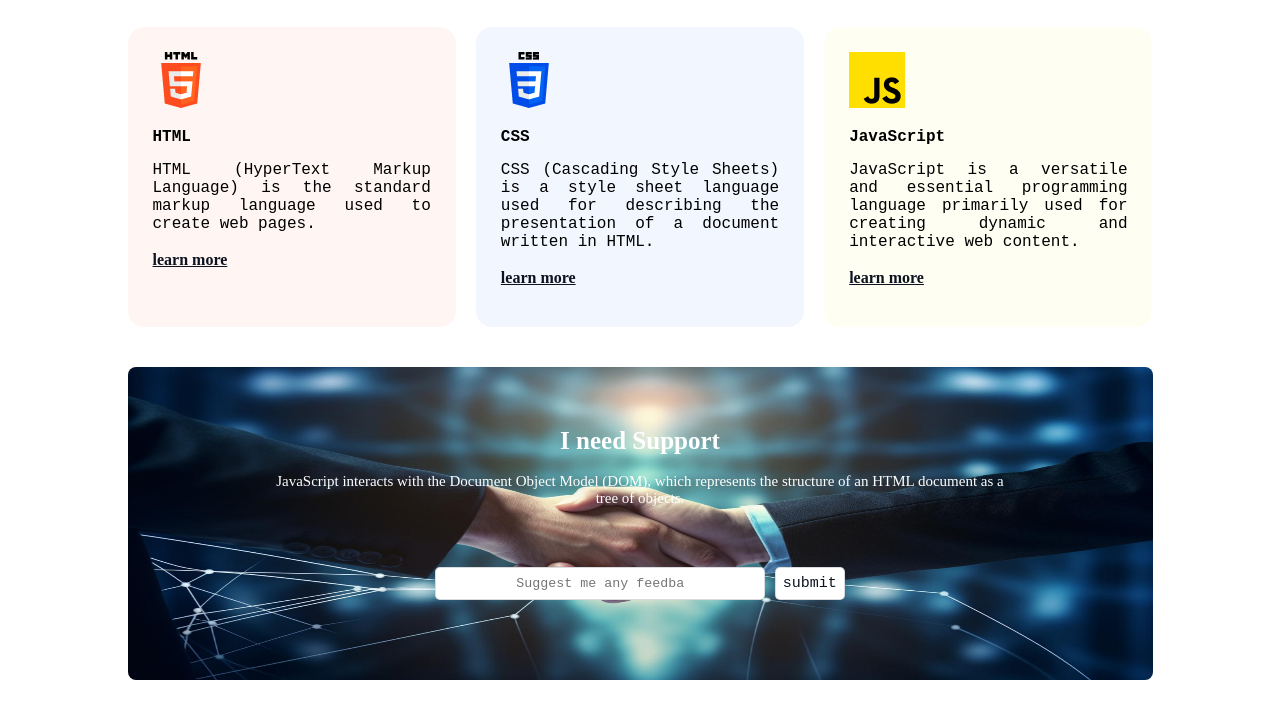
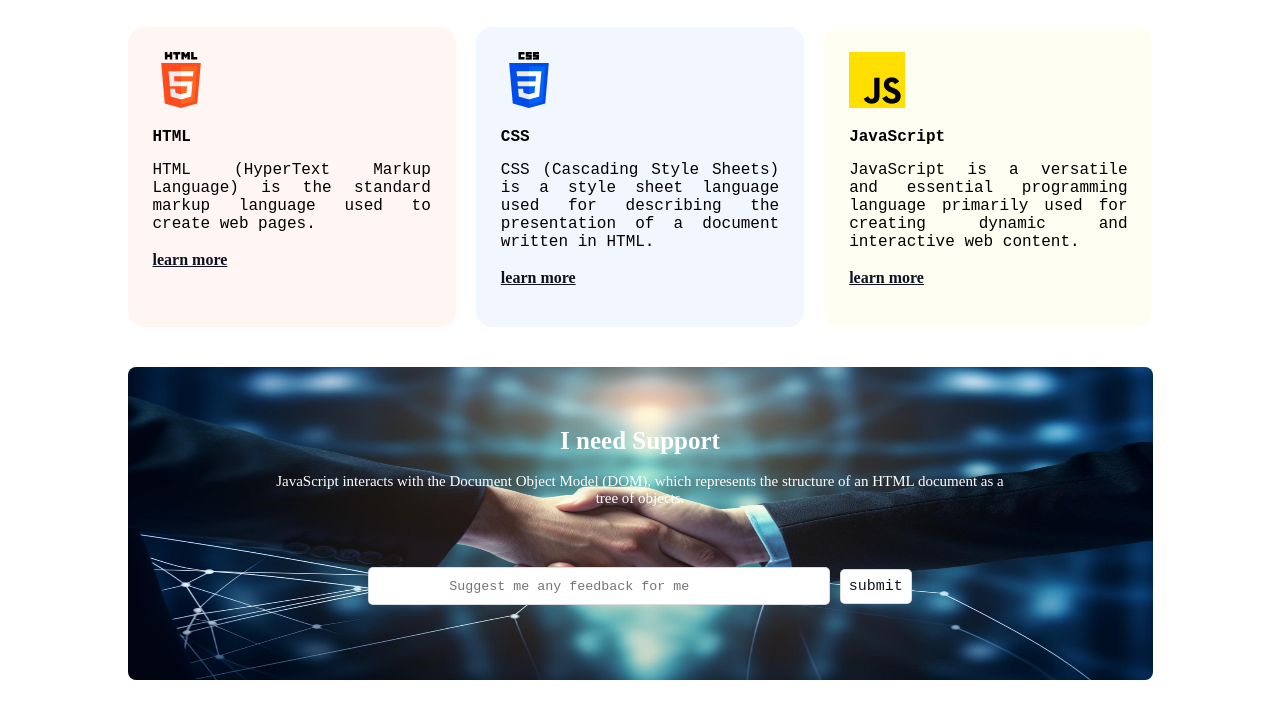
Before and after one commit to Imranul-hassan/assignment-1, a plain HTML site: page index.html in a window 1280 px wide. Shown: the part 2428-3141 px from the top of the page. Drawn offline with Linux system fonts and the light colour scheme; a web font is replaced by a local one.

Commit message:
correction need support section

```diff
--- a/styles/assignment-one.css
+++ b/styles/assignment-one.css
@@ -325,6 +325,8 @@
     text-align: center;
 } */
 .support-content-description input{
+    height: 20px;
+	width: 300px;
     padding: 8px 80px;
     border: 1px solid rgba(13, 19, 33, 0.15);
     border-radius: 5px;
@@ -333,7 +335,7 @@
 }
 .support-button{
     color: rgb(13, 19, 33);
-    padding: 7px;
+    padding: 8px;
     border-radius: 5px;
     border: 1px solid rgba(13, 19, 33, 0.15);
     background: rgb(255, 255, 255);
```
Also changed, not shown: index.html (+5 -5 lines).
